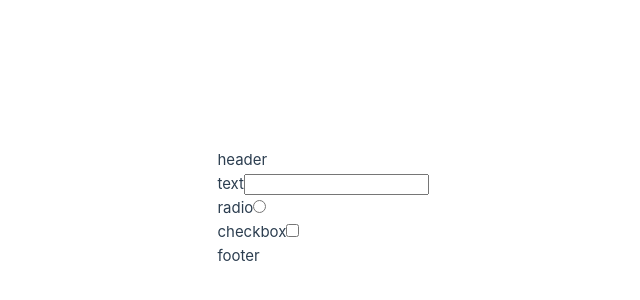
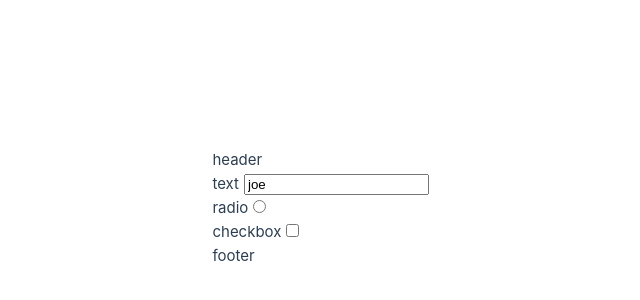
Before and after one commit to xupit3r/adaptui, a Vue app: page / in a window 1280 px wide. Shown: the part 192-492 px from the top of the page, without its empty margins (211-851 px from the left). Built offline with nearby package versions, Linux system fonts and the light colour scheme.

Commit message:
added a function to pull data from the data store

```diff
--- a/src/components/Input.vue
+++ b/src/components/Input.vue
@@ -6,9 +6,9 @@ import Checkbox from '@/components/inputs/Checkbox.vue';
 import Radio from '@/components/inputs/Radio.vue';
 import { useInputStore } from '@/stores/input';
 
-const { put } = useInputStore();
+const { get, put } = useInputStore();
 
-const { type } = defineProps([
+const { type, name } = defineProps([
   'type',
   'name',
   'value',
@@ -35,20 +35,28 @@ const componentType = computed(() => {
 });
 
 provide('save', (name: string, value: any) => {
-  console.log(`saving ${name} ->`, value);
-  put(name, value)
+  if (name) {
+    put(name, value)
+  }
 });
 
 </script>
 
 <template>
-  <div class="input">
+  <div class="fieldGroup_input">
     <label>
       <slot name="label">label</slot>
     </label>
-    <component :is="componentType" v-bind="$props" />
+    <component :is="componentType" v-bind="$props" :value="get(name)" />
   </div>
 </template>
 
 <style lang="css" scoped>
+.input {
+  padding: 5px;
+}
+
+label {
+  margin-right: 5px;
+}
 </style>
--- a/src/stores/input.ts
+++ b/src/stores/input.ts
@@ -1,5 +1,5 @@
 import { defineStore } from "pinia"
-import { reactive } from "vue";
+import { reactive, computed } from "vue";
 
 type InputStore = {
   [key: string]: any
@@ -7,12 +7,18 @@ type InputStore = {
 
 export const useInputStore = defineStore('input', () => {
   const stored: InputStore = reactive({
-    inputs: {}
+    inputs: {
+      text: 'joe'
+    }
   });
 
   function put (name: string, value: any) {
     stored.inputs[name] = value;
   }
 
-  return { stored, put }
+  const get = computed(() => (name: string) => {
+    return stored.inputs[name];
+  });
+
+  return { stored, get, put }
 });
```
